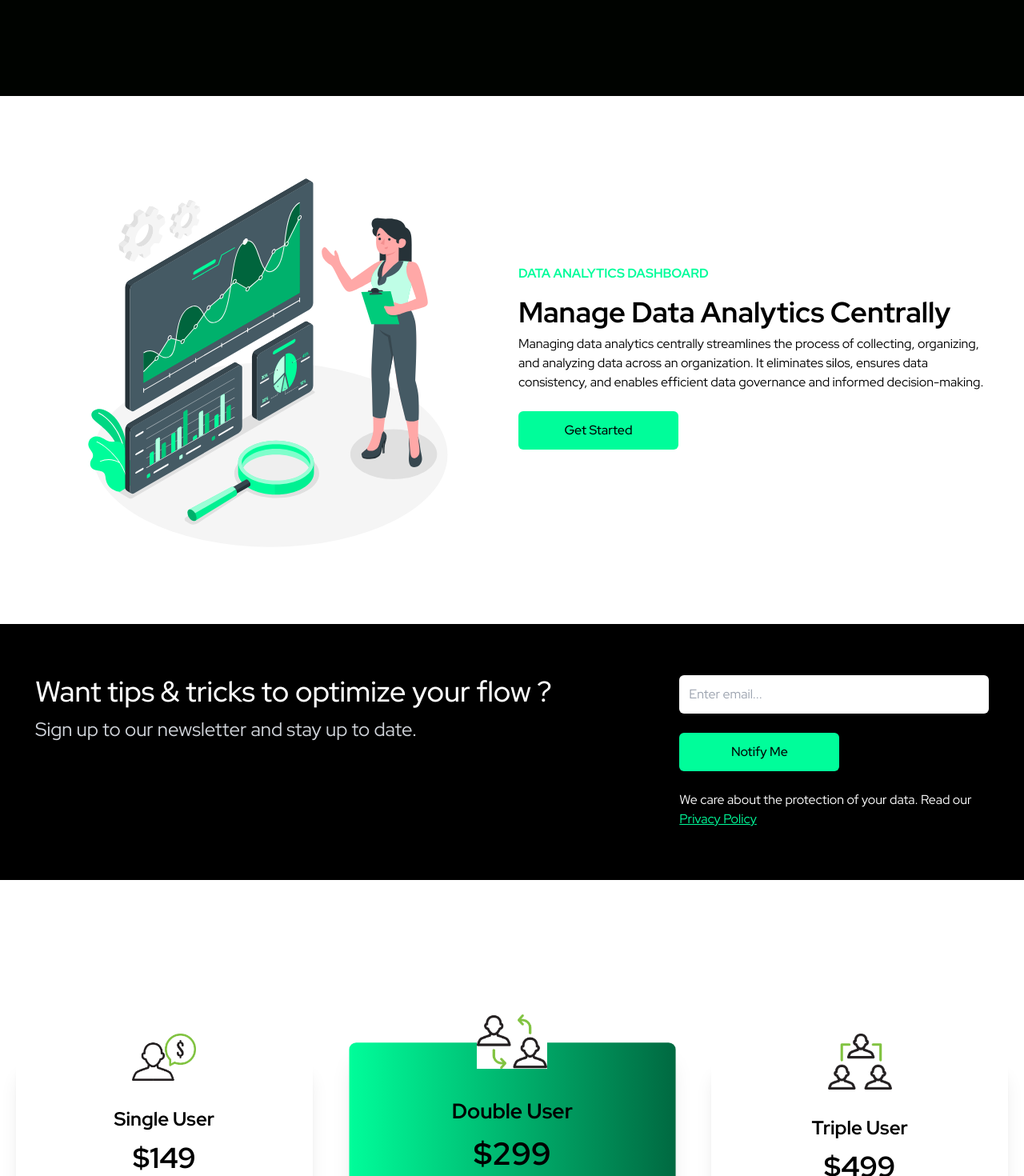
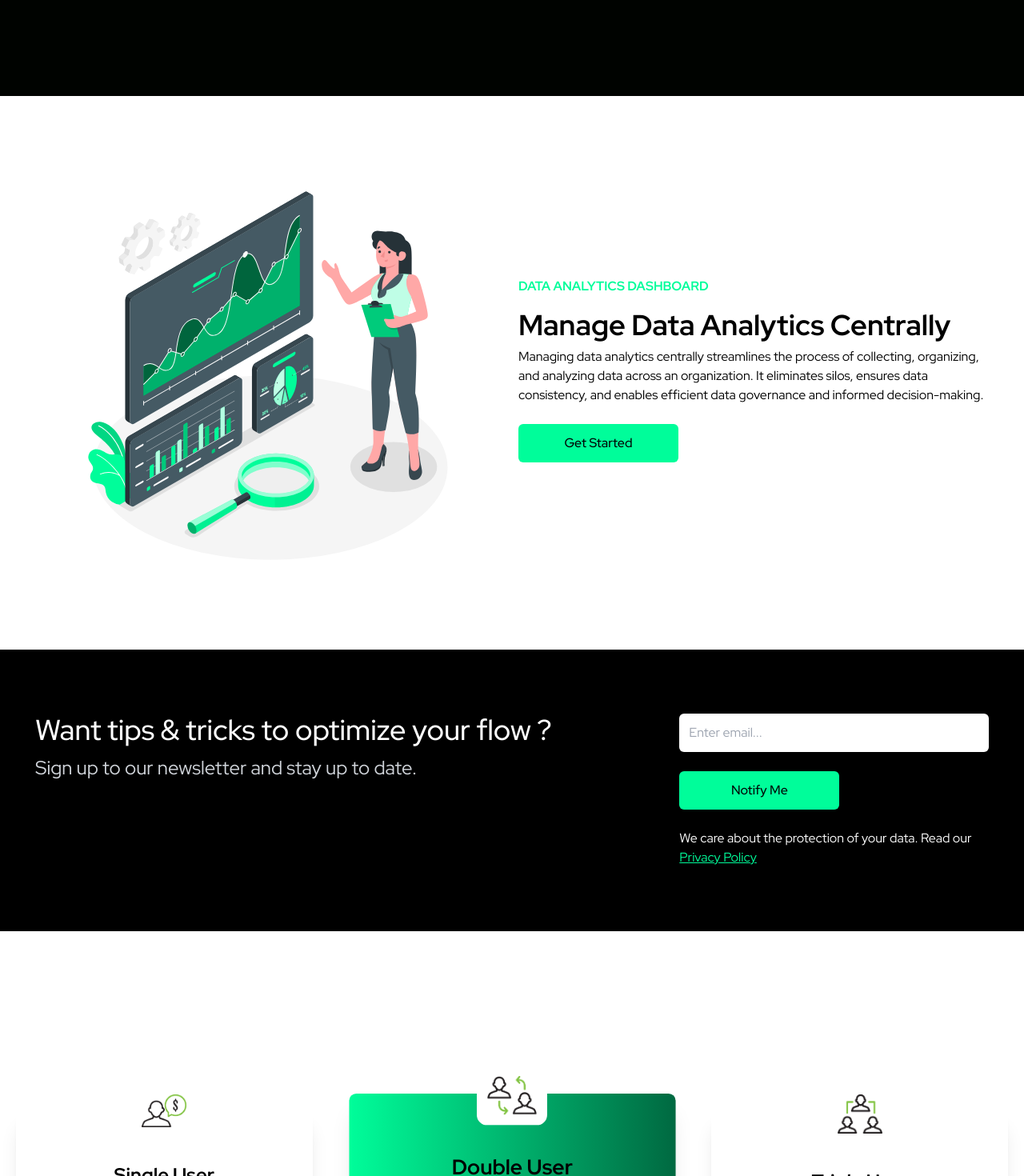
Before and after one commit to adityaj07/dataBiz, a React (Vite) app: page / in a window 1280 px wide. Shown: the part 680-2150 px from the top of the page at 80% size. Built offline with nearby package versions, Linux system fonts and the light colour scheme.

Commit message:
Update: Card, Analytics & Newsletter comp

```diff
--- a/src/components/Analytics.jsx
+++ b/src/components/Analytics.jsx
@@ -4,7 +4,7 @@ import Button from './Button';
 
 const Analytics = () => {
   return (
-    <div className='w-full mx-auto  bg-white py-16 px-4'>
+    <div className='w-full mx-auto  bg-white py-20 px-4'>
         <div className='max-w-[1240px] mx-auto px-6 grid md:grid-cols-2 gap-4'>
             <img src={AnalyticSvg} className='w-[500px] mx-auto my-4' alt="analytics" />
             <div className='flex flex-col justify-center'>
--- a/src/components/Card.jsx
+++ b/src/components/Card.jsx
@@ -7,11 +7,11 @@ const Card = ({ user, price, offeredServices, image,btnClassName }) => {
 
   return (
     <div
-      className={`shadow-xl rounded-lg flex flex-col p-4 my-16 hover:scale-105 duration-300 ${
+      className={`shadow-xl rounded-lg flex flex-col p-4 my-16 mx-12 md:mx-0 hover:scale-105 duration-300 ${
         isDoubleUser ? "scale-110 hover:scale-125 bg-gradient-to-r from-[#00fd9a] to-[#006941]" : ""
       }`}
     >
-      <img src={image} alt={user} className="w-20 mx-auto mt-[-3rem] bg-white" />
+      <img src={image} alt={user} className="w-20 mx-auto mt-[-3rem] bg-white p-3 rounded-xl" />
       <h2 className="text-2xl font-bold text-center py-8 pb-3 mx-auto">{user}</h2>
       <p className="text-4xl font-bold mx-auto">{price}</p>
       <div className="text-center font-medium mt-3">
--- a/src/components/Newsletter.jsx
+++ b/src/components/Newsletter.jsx
@@ -3,7 +3,7 @@ import Button from './Button'
 
 const Newsletter = () => {
   return (
-    <div className='w-full  mx-auto  bg-black py-16 px-4 text-white' >
+    <div className='w-full  mx-auto  bg-black py-20 px-4 text-white' >
         <div className='max-w-[1240px] mx-auto px-6 grid lg:grid-cols-3 gap-4'>
             <div className='lg:col-span-2'>
                 <h1 className='text-3xl md:text-4xl font-medium'>Want tips & tricks to optimize your flow ?</h1>
```
